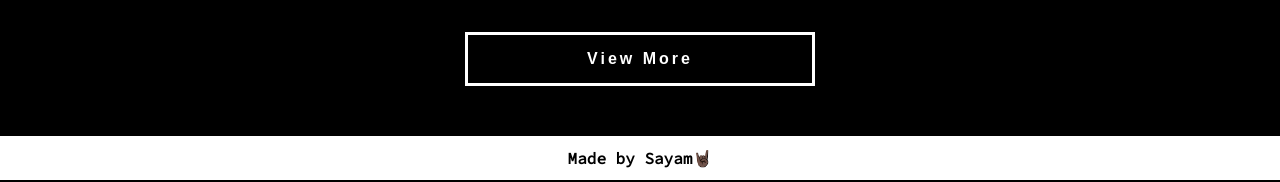
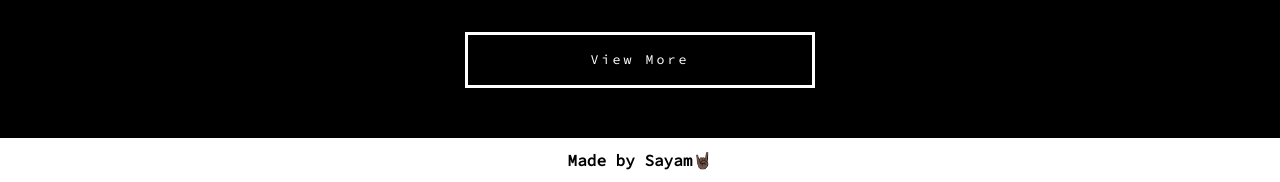
Before and after one commit to sayamroychowdhury/Portfolio-Website, a plain HTML site: page index.html in a window 1280 px wide. Shown: the part 1165-1347 px from the top of the page. Drawn offline with Linux system fonts and the light colour scheme.

Commit message:
Changed button's font

```diff
--- a/style.css
+++ b/style.css
@@ -75,7 +75,7 @@ button{
   padding: 15px 30px;
   text-align: center;
   text-decoration: none;
-  font: bold 16px Arial;
+  font: bold 20px;
   letter-spacing: 3px;
   cursor:pointer;
   width: 350px;
```
